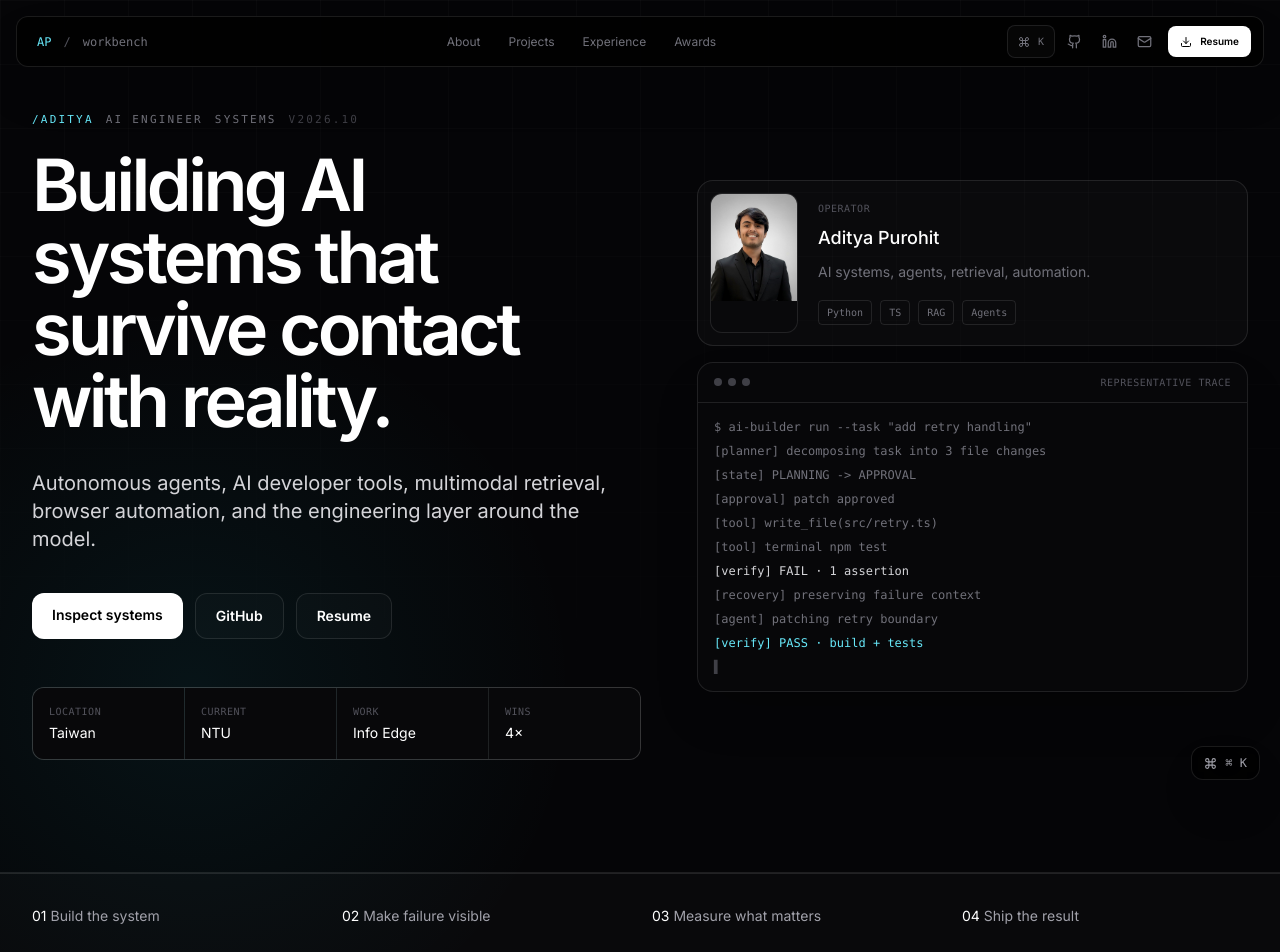
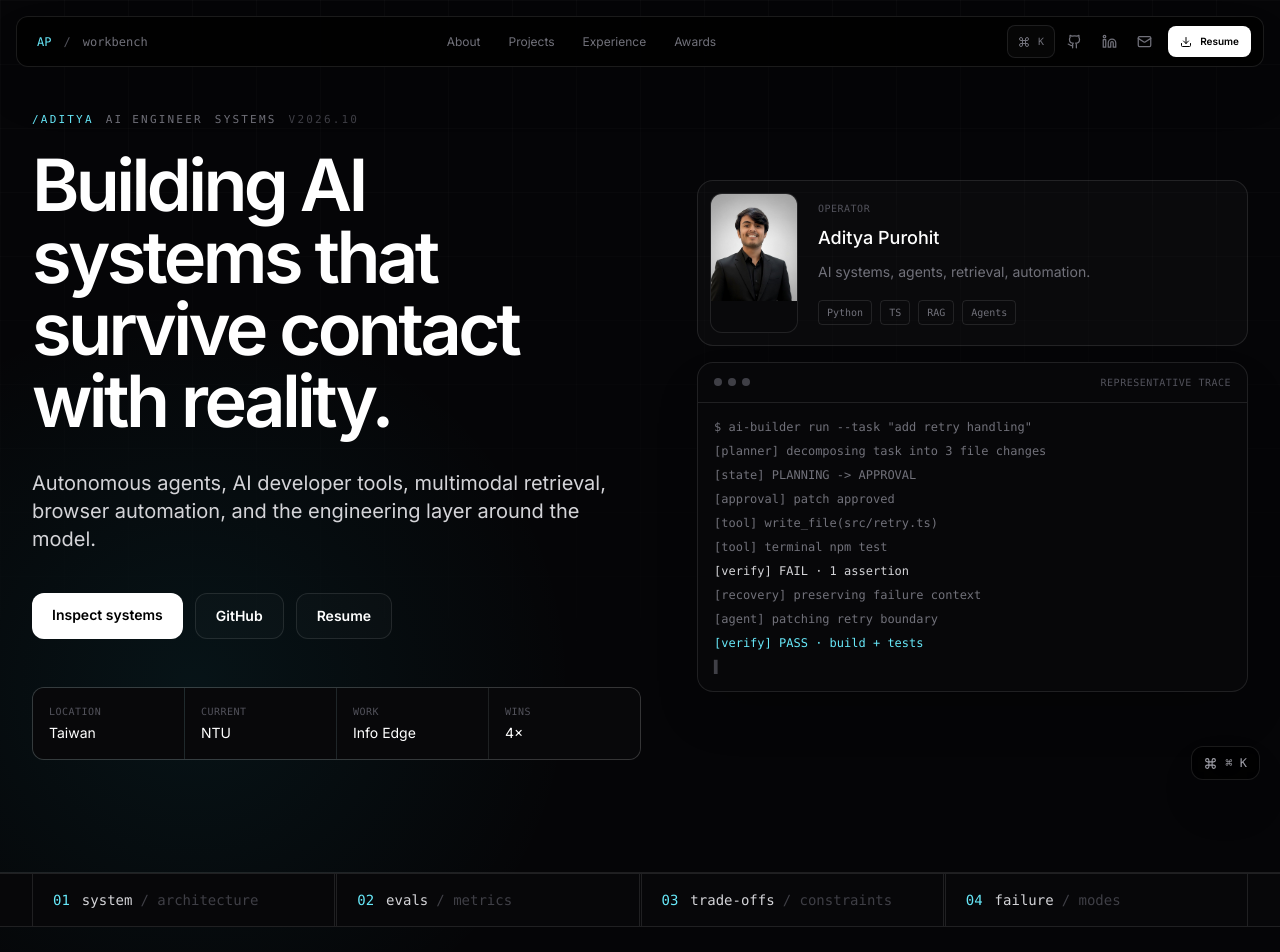
Before and after one commit to adityapurohit01/my_portfolio, a Next.js app: page / in a window 1280 px wide. Shown: the top 952 px of the page. Built offline with nearby package versions, Linux system fonts and the light colour scheme.

Commit message:
Reframe homepage as systems dashboard

```diff
--- a/src/app/page.tsx
+++ b/src/app/page.tsx
@@ -11,29 +11,37 @@ export default function Home() {
     <main className="min-h-screen overflow-x-hidden">
       <Navbar />
       <Hero />
-      <section className="border-y border-white/10 bg-white/[0.015]">
-        <div className="mx-auto grid max-w-7xl gap-6 px-6 py-8 text-sm text-zinc-400 sm:grid-cols-4 lg:px-8">
-          <div><span className="text-white">01</span> Build the system</div>
-          <div><span className="text-white">02</span> Make failure visible</div>
-          <div><span className="text-white">03</span> Measure what matters</div>
-          <div><span className="text-white">04</span> Ship the result</div>
+      <section className="border-y border-white/10 bg-[#070709]">
+        <div className="mx-auto grid max-w-7xl gap-px overflow-hidden px-6 text-sm sm:grid-cols-4 lg:px-8">
+          {[
+            ["01", "system", "architecture"],
+            ["02", "evals", "metrics"],
+            ["03", "trade-offs", "constraints"],
+            ["04", "failure", "modes"],
+          ].map(([n, a, b]) => (
+            <div key={n} className="border-x border-white/10 bg-[#070709] px-5 py-4 font-mono">
+              <span className="text-cyan-300">{n}</span>
+              <span className="ml-3 text-zinc-300">{a}</span>
+              <span className="ml-2 text-zinc-700">/ {b}</span>
+            </div>
+          ))}
         </div>
       </section>
       <Projects />
       <About />
       <Awards />
       <section className="mx-auto max-w-7xl px-6 pb-28 lg:px-8">
-        <div className="grid gap-5 md:grid-cols-3">
-          <div className="rounded-3xl border border-white/10 bg-white/[0.03] p-7"><p className="text-xs uppercase tracking-[0.2em] text-zinc-500">Currently building</p><h3 className="mt-3 text-xl font-semibold text-white">Autonomous AI systems</h3><p className="mt-3 leading-7 text-zinc-400">Exploring agents that can plan, execute, verify, remember, and recover across long-running tasks.</p></div>
-          <div className="rounded-3xl border border-white/10 bg-white/[0.03] p-7"><p className="text-xs uppercase tracking-[0.2em] text-zinc-500">What I write about</p><h3 className="mt-3 text-xl font-semibold text-white">AI engineering</h3><p className="mt-3 leading-7 text-zinc-400">Agents, retrieval, evaluation, multimodal systems, and the engineering decisions around them.</p></div>
-          <div className="rounded-3xl border border-white/10 bg-white/[0.03] p-7"><p className="text-xs uppercase tracking-[0.2em] text-zinc-500">Open to</p><h3 className="mt-3 text-xl font-semibold text-white">Hard problems</h3><p className="mt-3 leading-7 text-zinc-400">AI engineering, research, early-stage startups, and developer tools.</p></div>
+        <div className="grid gap-px overflow-hidden rounded-2xl border border-white/10 bg-white/10 md:grid-cols-3">
+          <div className="bg-[#08080a] p-7"><p className="font-mono text-[10px] uppercase tracking-[0.2em] text-zinc-600">currently building</p><h3 className="mt-3 text-xl font-semibold text-white">Autonomous AI systems</h3><p className="mt-3 leading-7 text-zinc-500">Agents that plan, execute, verify, remember, and recover across long-running tasks.</p></div>
+          <div className="bg-[#08080a] p-7"><p className="font-mono text-[10px] uppercase tracking-[0.2em] text-zinc-600">writing</p><h3 className="mt-3 text-xl font-semibold text-white">AI engineering</h3><p className="mt-3 leading-7 text-zinc-500">Agents, retrieval, evaluation, multimodal systems, and the engineering decisions around them.</p></div>
+          <div className="bg-[#08080a] p-7"><p className="font-mono text-[10px] uppercase tracking-[0.2em] text-zinc-600">open to</p><h3 className="mt-3 text-xl font-semibold text-white">Hard problems</h3><p className="mt-3 leading-7 text-zinc-500">AI engineering, research, early-stage startups, and developer tools.</p></div>
         </div>
       </section>
       <Contact />
       <footer className="border-t border-white/10">
-        <div className="mx-auto flex max-w-7xl flex-col gap-3 px-6 py-8 text-sm text-zinc-500 sm:flex-row sm:items-center sm:justify-between lg:px-8">
-          <p>© 2026 Aditya Purohit</p>
-          <div className="flex gap-5"><Link href="#projects" className="hover:text-white">Projects</Link><Link href="#experience" className="hover:text-white">Experience</Link><Link href="#contact" className="hover:text-white">Contact</Link></div>
+        <div className="mx-auto flex max-w-7xl flex-col gap-3 px-6 py-8 text-sm text-zinc-600 sm:flex-row sm:items-center sm:justify-between lg:px-8">
+          <p className="font-mono text-xs">© 2026 Aditya Purohit</p>
+          <div className="flex gap-5 font-mono text-xs"><Link href="#projects" className="hover:text-white">Projects</Link><Link href="#experience" className="hover:text-white">Experience</Link><Link href="#contact" className="hover:text-white">Contact</Link></div>
         </div>
       </footer>
     </main>
```
